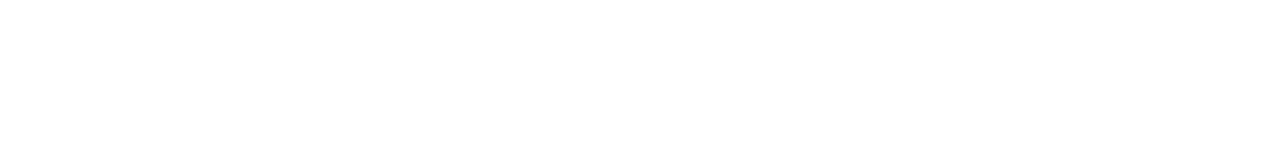
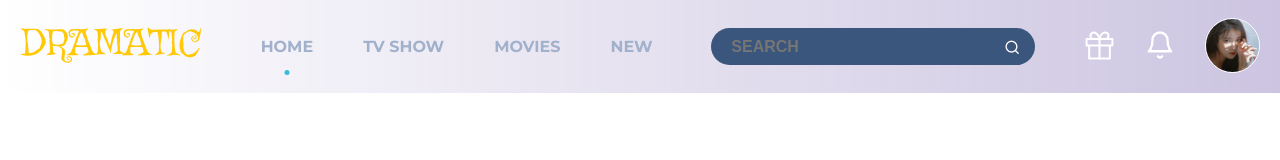
Before and after one commit to duonghiep416/netflix, a plain HTML site: page index.html in a window 1280 px wide. Drawn offline with nearby package versions, Linux system fonts and the light colour scheme.

Commit message:
Header completely

```diff
--- a/assets/css/style.css
+++ b/assets/css/style.css
@@ -1,3 +1,121 @@
 * {
     box-sizing: border-box;
 }
+
+:root {
+    --primary-font: "Montserrat", sans-serif;
+}
+
+html {
+    font-size: 62.5%;
+    scroll-behavior: smooth;
+}
+
+body {
+    font-family: var(--primary-font);
+    font-size: 1.6rem;
+}
+
+a {
+    text-decoration: none;
+    cursor: pointer;
+}
+
+header {
+    position: fixed;
+    padding: 20px;
+    top: 0;
+    left: 0;
+    right: 0;
+    display: flex;
+    justify-content: space-between;
+    align-items: center;
+    height: 93px;
+    background-image: linear-gradient(to right, #00000000, #6750a555);
+}
+
+.nav__list {
+    display: flex;
+}
+
+.nav__item {
+    position: relative;
+    font-weight: 700;
+    cursor: pointer;
+}
+
+.nav__link {
+    color: #a1b1cb;
+    transition: 0.5s;
+    padding: 25px;
+}
+
+.nav__link:hover {
+    color: #fff;
+}
+
+.nav__item--active::after {
+    position: absolute;
+    content: "";
+    right: 50%;
+    transform: translateX(50%);
+    bottom: -20px;
+    width: 5px;
+    height: 5px;
+    background-color: #38bbd8;
+    border-radius: 50%;
+}
+
+.search {
+    position: relative;
+}
+
+.search__input {
+    background: #3b567d;
+    border-radius: 18.5px;
+    width: 324px;
+    height: 37px;
+    padding: 0 20px;
+    font-weight: 700;
+    font-size: 16px;
+    line-height: 20px;
+    color: #fff;
+    outline: none;
+    border: none;
+}
+
+.search__icon {
+    position: absolute;
+    top: 50%;
+    transform: translateY(-50%);
+    right: 15px;
+    color: #fff;
+}
+
+.header-icon {
+    display: flex;
+    align-items: center;
+}
+
+.header-icon--item {
+    margin: 0 15px;
+    cursor: pointer;
+    transition: 0.5s;
+}
+
+.header-icon--item:hover {
+    transform: scale(1.1);
+}
+
+.profile--img img {
+    width: 55px;
+    height: 55px;
+    object-fit: cover;
+    border-radius: 50%;
+    border: 1px solid #fff;
+    margin-left: 15px;
+}
+
+.header-side--right {
+    display: flex;
+}
--- a/index.html
+++ b/index.html
@@ -5,9 +5,75 @@
         <meta http-equiv="X-UA-Compatible" content="IE=edge" />
         <meta name="viewport" content="width=device-width, initial-scale=1.0" />
         <title>Document</title>
+        <!-- Font -->
+        <link rel="preconnect" href="https://fonts.googleapis.com" />
+        <link rel="preconnect" href="https://fonts.gstatic.com" crossorigin />
+        <link
+            href="https://fonts.googleapis.com/css2?family=Montserrat:wght@300;400;500;600;700;800&display=swap"
+            rel="stylesheet"
+        />
+        <link
+            rel="stylesheet"
+            href="https://cdnjs.cloudflare.com/ajax/libs/remixicon/3.2.0/remixicon.css"
+            integrity="sha512-eRbcr5kt0vg2Kgl5BBKIqXoZ0f1lpe4ImM8GyzJN7mrhUR57xPh2JX+5Ra8zlh5QZWxEVQW9MOfMaCEEjnMcMA=="
+            crossorigin="anonymous"
+            referrerpolicy="no-referrer"
+        />
+        <link rel="stylesheet" href="./assets/css/reset.css" />
         <link rel="stylesheet" href="./assets/css/style.css" />
     </head>
     <body>
+        <main>
+            <header class="header">
+                <div class="logo">
+                    <img src="./assets/img/DRAMATIC.svg" alt="" />
+                </div>
+                <nav class="navbar">
+                    <ul class="nav__list">
+                        <li class="nav__item nav__item--active">
+                            <a href="" class="nav__link">HOME</a>
+                        </li>
+                        <li class="nav__item">
+                            <a href="" class="nav__link">TV SHOW</a>
+                        </li>
+                        <li class="nav__item">
+                            <a href="" class="nav__link">MOVIES</a>
+                        </li>
+                        <li class="nav__item">
+                            <a href="" class="nav__link">NEW</a>
+                        </li>
+                    </ul>
+                </nav>
+                <div class="search">
+                    <input
+                        type="text"
+                        class="search__input"
+                        placeholder="SEARCH"
+                    />
+                    <div class="search__icon">
+                        <i class="ri-search-line"></i>
+                    </div>
+                </div>
+                <div class="header-side--right">
+                    <div class="header-icon">
+                        <div class="header-icon--item gift">
+                            <img src="./assets/img/gift-1.svg" alt="" />
+                        </div>
+                        <div class="header-icon--item noti">
+                            <img src="./assets/img/bell-1.svg" alt="" />
+                        </div>
+                    </div>
+                    <div class="profile">
+                        <div class="profile--img">
+                            <img
+                                src="./assets/img/b668e6a407f13fb992ef7f9439098558.jpg"
+                                alt=""
+                            />
+                        </div>
+                    </div>
+                </div>
+            </header>
+        </main>
         <script src="./app.js"></script>
     </body>
 </html>
```
Also changed, not shown: assets/img/DRAMATIC.svg (added), assets/img/b668e6a407f13fb992ef7f9439098558.jpg (added), assets/img/bell-1.svg (added), assets/img/gift-1.svg (added).
